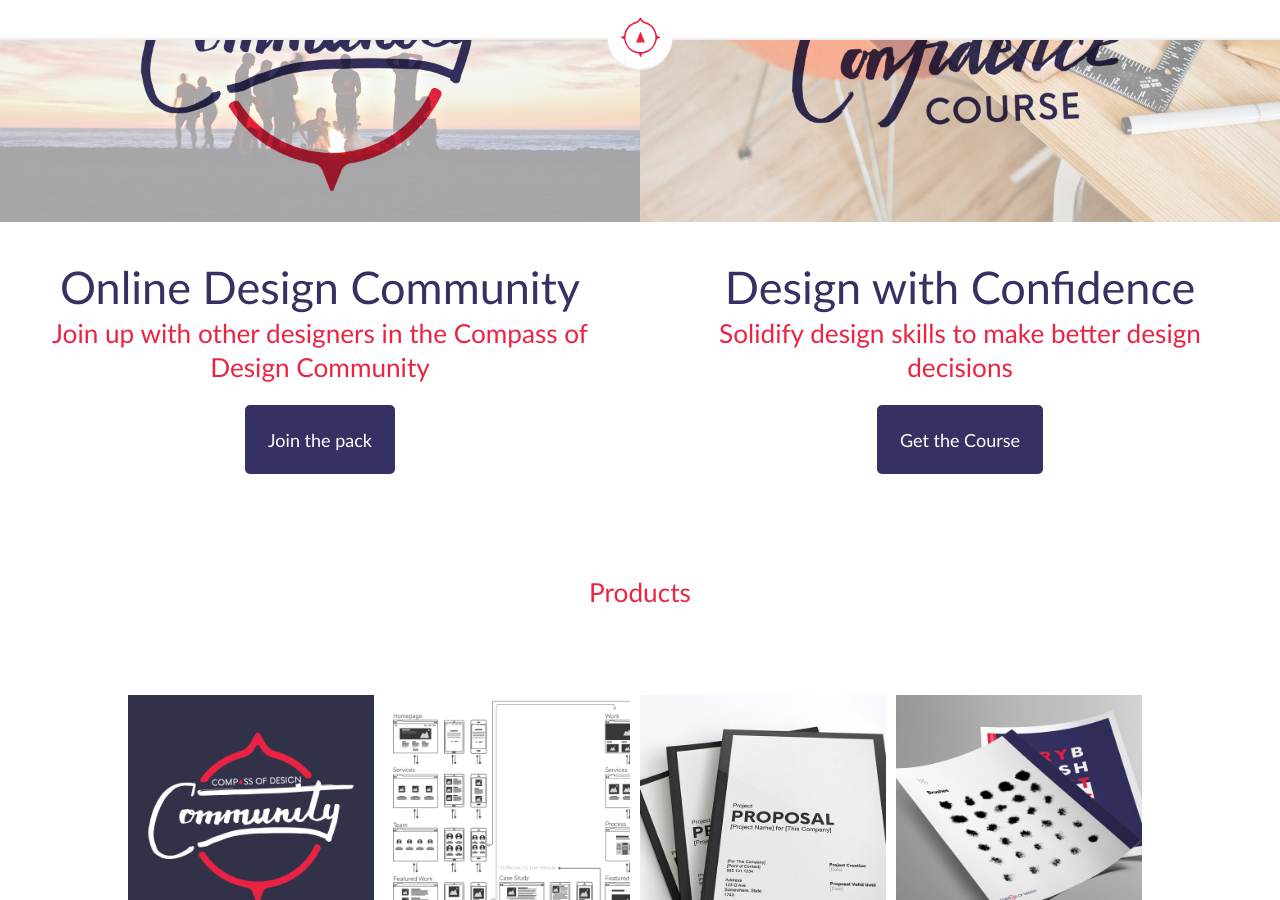
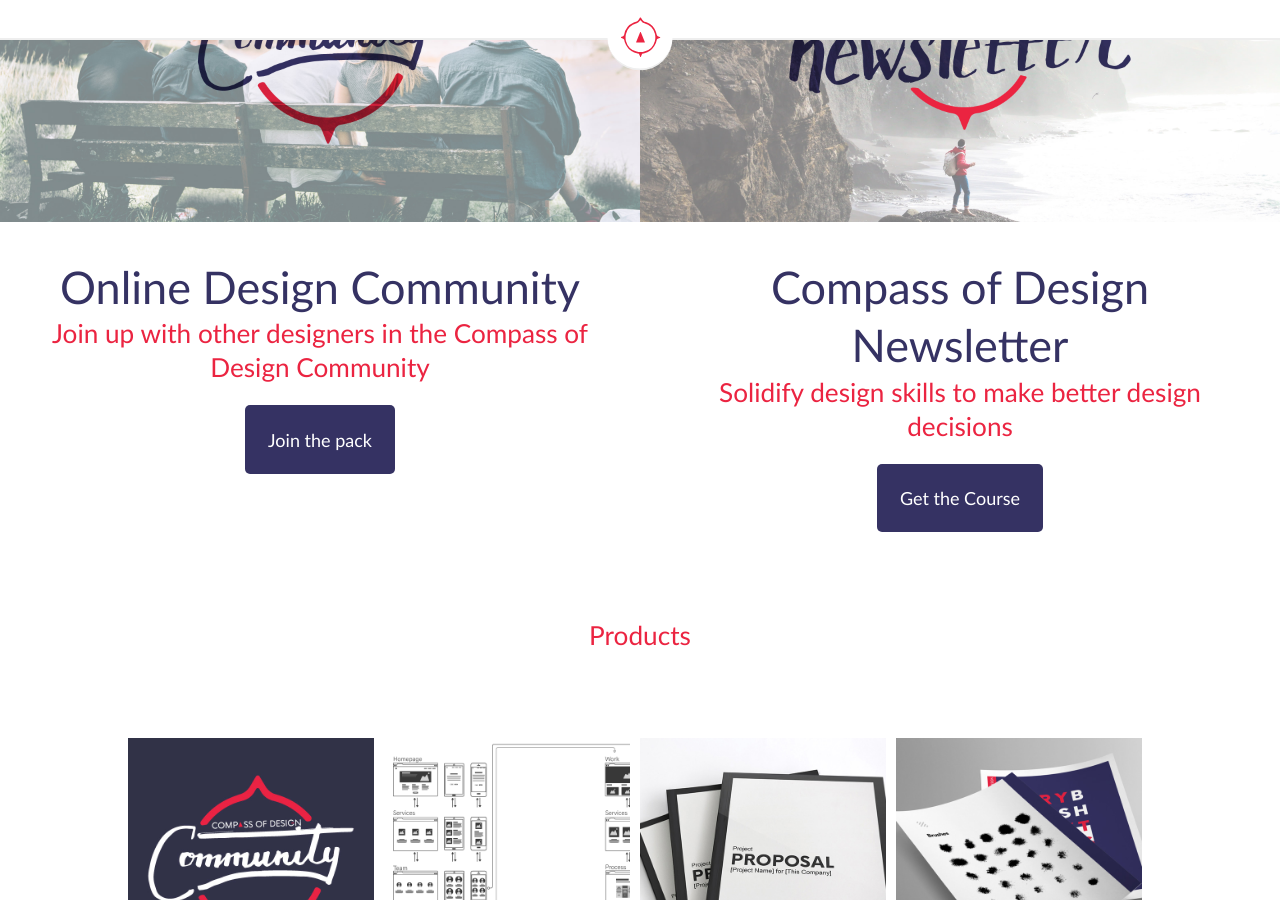
Before and after one commit to compassofdesign/site, a Jekyll site: the page built from index.html, in a window 1280 px wide and 900 px high, scrolled down 669 px. Built offline with Jekyll 4.4.1, drawn with Linux system fonts in a browser that asks for light colours; nearby versions of some CDN libraries.

Commit message:
changed the pictures on the main page and put the newsletter as main focus

```diff
--- a/index.html
+++ b/index.html
@@ -23,7 +23,7 @@
     <article class="row">
       <div class="module landing-feature">
         <article class="module support-img">
-          <img src="/assets/img/community_mini.jpg"  alt="Community for the self start designers"/>
+          <img src="/assets/img/communitynew_mini.jpg"  alt="Community for the self start designers"/>
         </article>
         <article class="module point">
           <h3 class="point-title">Online Design Community</h3>
@@ -33,12 +33,12 @@
       </div>
       <div class="module landing-feature">
         <article class="module support-img">
-          <img src="/assets/img/course_mini.jpg"  alt="Making faster design decisions"/>
+          <img src="/assets/img/newsletter_mini.jpg"  alt="Making faster design decisions"/>
         </article>
         <article class="module point">
-          <h3 class="point-title">Design with Confidence</h3>
+          <h3 class="point-title">Compass of Design Newsletter</h3>
           <h3>Solidify design skills to make better design decisions</h3>
-          <a href="{{site.baseurl}}/course" class="button">Get the Course</a>
+          <a href="{{site.baseurl}}/#join" class="button">Get the Course</a>
         </article>
       </div>
       </article>
```
Also changed, not shown: assets/img/communitynew.jpg (added), assets/img/communitynew_mini.jpg (added), assets/img/newsletter.jpg (added), assets/img/newsletter_mini.jpg (added).
